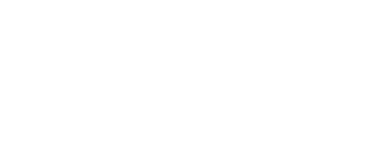
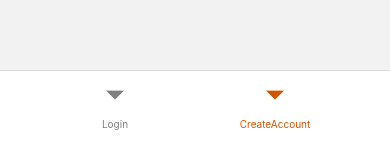
Before and after one commit to gusmarquesDev/Challenge-React-Native-Template, a React Native app in the folder my-app/: screen /CreateAccount in a window 390 px wide. Shown: the part 694-841 px from the top of the page. Built offline with nearby package versions, Linux system fonts and the light colour scheme.

Commit message:
feat: created navigation tabs and stack-native

```diff
--- a/my-app/App.tsx
+++ b/my-app/App.tsx
@@ -1,10 +1,17 @@
+
+import * as React from 'react';
 import { StatusBar } from 'expo-status-bar';
 import { StyleSheet, Text, View } from 'react-native';
-import Login from './src/pages/Login/Login'
-import CreateAccount from './src/pages/CreateAccount/CreateAccount';
+import { NavigationContainer } from '@react-navigation/native';
+import Routes from './src/routes/Tab.routes';
+
 
 export default function App() {
   return (
-      <CreateAccount/>
+       <>
+      <NavigationContainer>
+         <Routes/>
+      </NavigationContainer>
+   </>
   );
 }
--- a/my-app/package.json
+++ b/my-app/package.json
@@ -9,6 +9,9 @@
     "web": "expo start --web"
   },
   "dependencies": {
+    "@react-navigation/bottom-tabs": "^6.5.4",
+    "@react-navigation/native": "^6.1.3",
+    "@react-navigation/native-stack": "^6.9.9",
     "@types/styled-components": "^5.1.26",
     "@types/styled-components-react-native": "^5.2.1",
     "expo": "~47.0.12",
@@ -17,8 +20,9 @@
     "react-dom": "18.1.0",
     "react-native": "0.70.5",
     "react-native-paper": "^5.1.4",
-    "react-native-safe-area-context": "^4.5.0",
+    "react-native-safe-area-context": "4.4.1",
     "react-native-safe-area-view": "^1.1.1",
+    "react-native-screens": "~3.18.0",
     "react-native-vector-icons": "^9.2.0",
     "react-native-web": "~0.18.9",
     "styled-components": "^5.3.6",
--- a/my-app/src/components/Button/Button.tsx
+++ b/my-app/src/components/Button/Button.tsx
@@ -3,13 +3,15 @@
 import { ContainerButton,LabelButton } from './Button.styles'
 interface ButtonProps {
 valueButton:string;
+onpress: () => void
 }
 export const Button: React.FC<PropsWithChildren<ButtonProps>> = ({
     valueButton,
+    onpress,
    ...props
 }) => {
     return(
-   <ContainerButton>
+   <ContainerButton onPress={onpress}>
        <LabelButton>{valueButton}</LabelButton>
    </ContainerButton>
     )
--- a/my-app/src/pages/Login/Login.tsx
+++ b/my-app/src/pages/Login/Login.tsx
@@ -6,13 +6,16 @@
 import { Input } from '../../components/Input/Input'
 import { Button } from '../../components/Button/Button'
 import { HeaderLoginFunnel } from '../../theme/globalStyles'
-export type PropsLogin = {
+import {Tabs} from '../../routes/routes'
 
+
+export interface PropsLogin{
+ naviagtion
 }
 
 
-const Login: React.FC<PropsLogin> = ({ }) => {
 
+const Login: React.FC<PropsLogin> = ({ navigation }) => {
 
    return (
       <>
@@ -35,11 +38,12 @@
                      </InputWraper>
                   </Content>
                   <Content>
-                  <Button valueButton='Login'/>
+                  <Button valueButton='Login' onpress={() => navigation.navigate('CreateAccount')}/>
                   </Content>
                </FullHeightScrollView>
             </SafeAreaContainer>
          </SafeAreaKeyboardContainer>
+
       </>
    )
 }
--- /dev/null
+++ b/my-app/src/routes/Tab.routes.tsx
@@ -0,0 +1,60 @@
+import * as React from 'react';
+import { Text, View } from 'react-native';
+import { NavigationContainer,} from '@react-navigation/native';
+import { createBottomTabNavigator } from '@react-navigation/bottom-tabs';
+import { createNativeStackNavigator } from '@react-navigation/native-stack';
+
+import Login from '../pages/Login/Login'
+import CreateAccount from '../pages/CreateAccount/CreateAccount'
+
+
+const Tab = createBottomTabNavigator();
+
+
+
+function Tabs() {
+  return (
+    <Tab.Navigator
+      screenOptions={{
+        tabBarStyle: {
+          height: 80,
+          paddingHorizontal: 35,
+          paddingBottom: 20,
+
+        },
+        tabBarActiveTintColor: "#D35400",
+        tabBarInactiveTintColor: "rgba(0, 0, 0, 0.5)",
+      }}
+    >
+      <Tab.Screen
+        name="Login"
+        component={Login}
+
+        options={{
+            tabBarStyle:{
+                display: 'none'
+            },
+        //   tabBarIcon: ({ size, color }) => (
+        //     <FontAwesome5 name="store" size={size} color={color} />
+        //   ),
+          headerShown: false,
+        }}
+      />
+      <Tab.Screen
+        name="CreateAccount"
+        component={CreateAccount}
+        options={{
+        //   tabBarIcon: ({ size, color }) => (
+        //     <MaterialCommunityIcons
+        //       name="clipboard-list"
+        //       size={size}
+        //     />
+        //   ),
+          headerShown: false,
+        }}
+      />
+    </Tab.Navigator>
+  );
+}
+
+export default Tabs;
--- /dev/null
+++ b/my-app/src/routes/routes.tsx
@@ -0,0 +1,31 @@
+import * as React from 'react';
+import { Text, View } from 'react-native';
+import { NavigationContainer,} from '@react-navigation/native';
+import { createBottomTabNavigator } from '@react-navigation/bottom-tabs';
+import { createNativeStackNavigator } from '@react-navigation/native-stack';
+
+import Login from '../pages/Login/Login'
+import CreateAccount from '../pages/CreateAccount/CreateAccount'
+
+
+const Stack = createNativeStackNavigator();
+
+function Routes() {
+  return (
+    <Stack.Navigator>
+      <Stack.Screen
+        name="Login"
+        component={Login}
+        options={{ headerShown: false }}
+      />
+      <Stack.Screen
+        name="CreateAccount"
+        component={CreateAccount}
+        options={{ headerShown: false, }}
+      />
+
+    </Stack.Navigator>
+  );
+}
+
+export default Routes;
```
Also changed, not shown: 1 other file (tests, documents, lock files or other folders).
